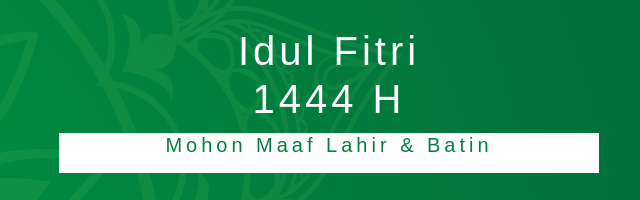
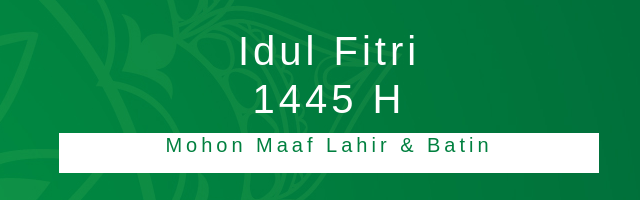
Before and after one commit to jakatirtasamudra/Ramadhan, a plain HTML site: page index.html in a window 1280 px wide. Shown: the part 235-435 px from the top of the page, 596-1236 px from the left. Drawn offline with nearby package versions, Linux system fonts and the light colour scheme; a web font is replaced by a local one.

Commit message:
index.html

```diff
--- a/index.html
+++ b/index.html
@@ -49,7 +49,7 @@
                 <h1 class="text-white" style="margin-top: 30px;">
                     Idul Fitri
                     <br>
-                    1444 H
+                    1445 H
                     <br>
                     <div
                         style="background-color: white; margin-top: 10px; font-size: 20px; color: #00803f !important; height: 40px; vertical-align: baseline;">
```
